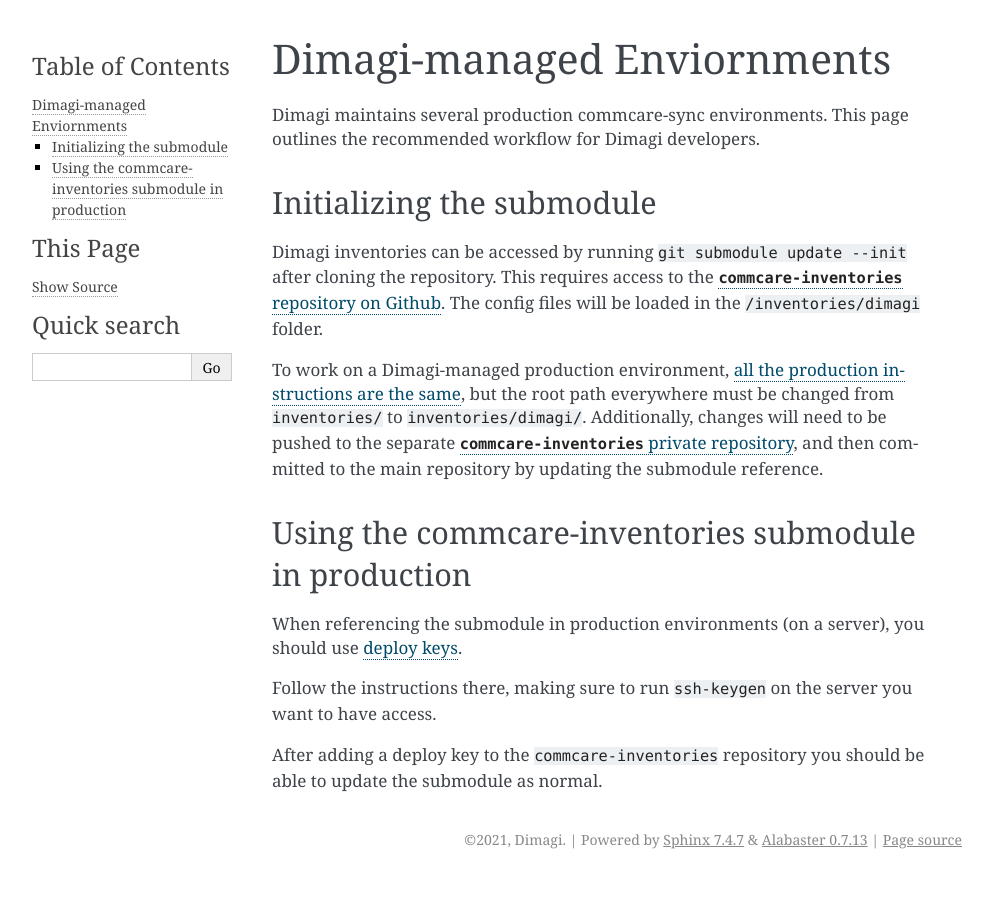
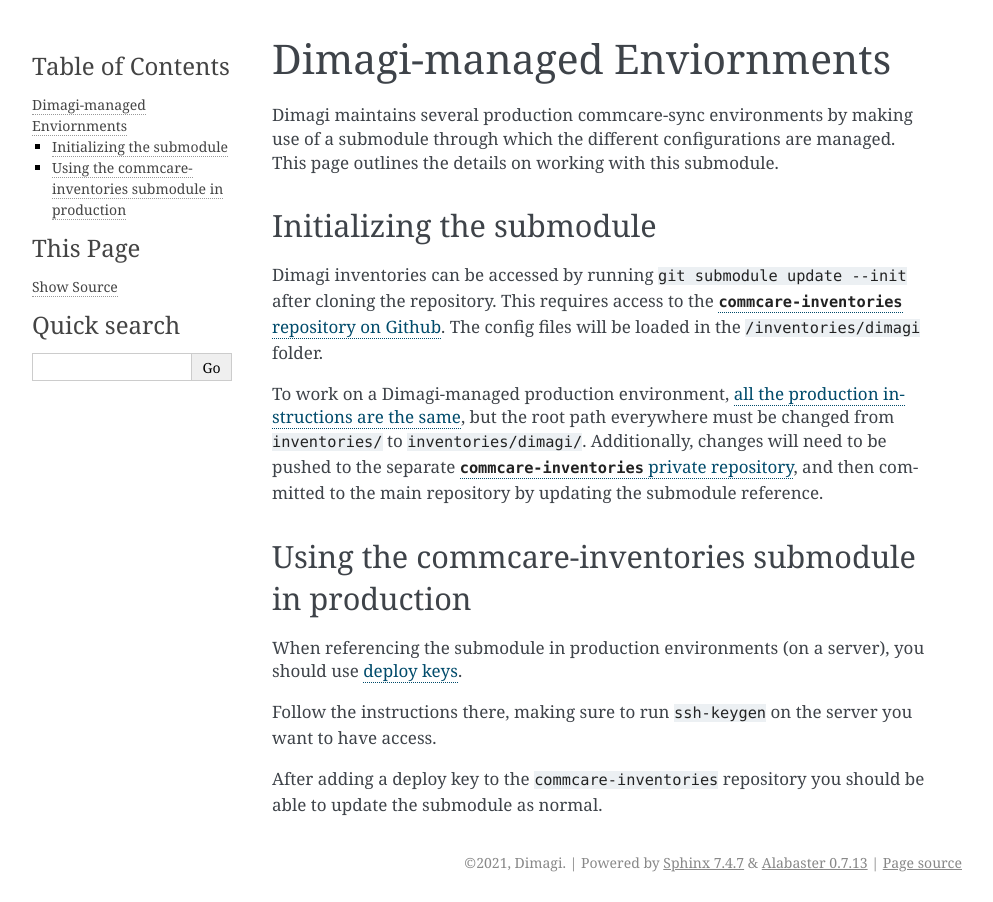
Before and after one commit to dimagi/commcare-sync-ansible, a Sphinx documentation site: the page built from docs/dimagi.md, in a window 1280 px wide. Shown: the whole page, without its empty margins (148-1141 px from the left). Built offline with Sphinx 7.4.7, drawn with Linux system fonts in a browser that asks for light colours.

Commit message:
Update dimagi.md page

```diff
--- a/docs/dimagi.md
+++ b/docs/dimagi.md
@@ -1,8 +1,8 @@
 Dimagi-managed Enviornments
 ===========================
 
-Dimagi maintains several production commcare-sync environments.
-This page outlines the recommended workflow for Dimagi developers.
+Dimagi maintains several production commcare-sync environments by making use of a submodule through which the different
+configurations are managed. This page outlines the details on working with this submodule.
 
 ### Initializing the submodule
 
```
Also changed, not shown: docs/production.md (+0 -4 lines).
